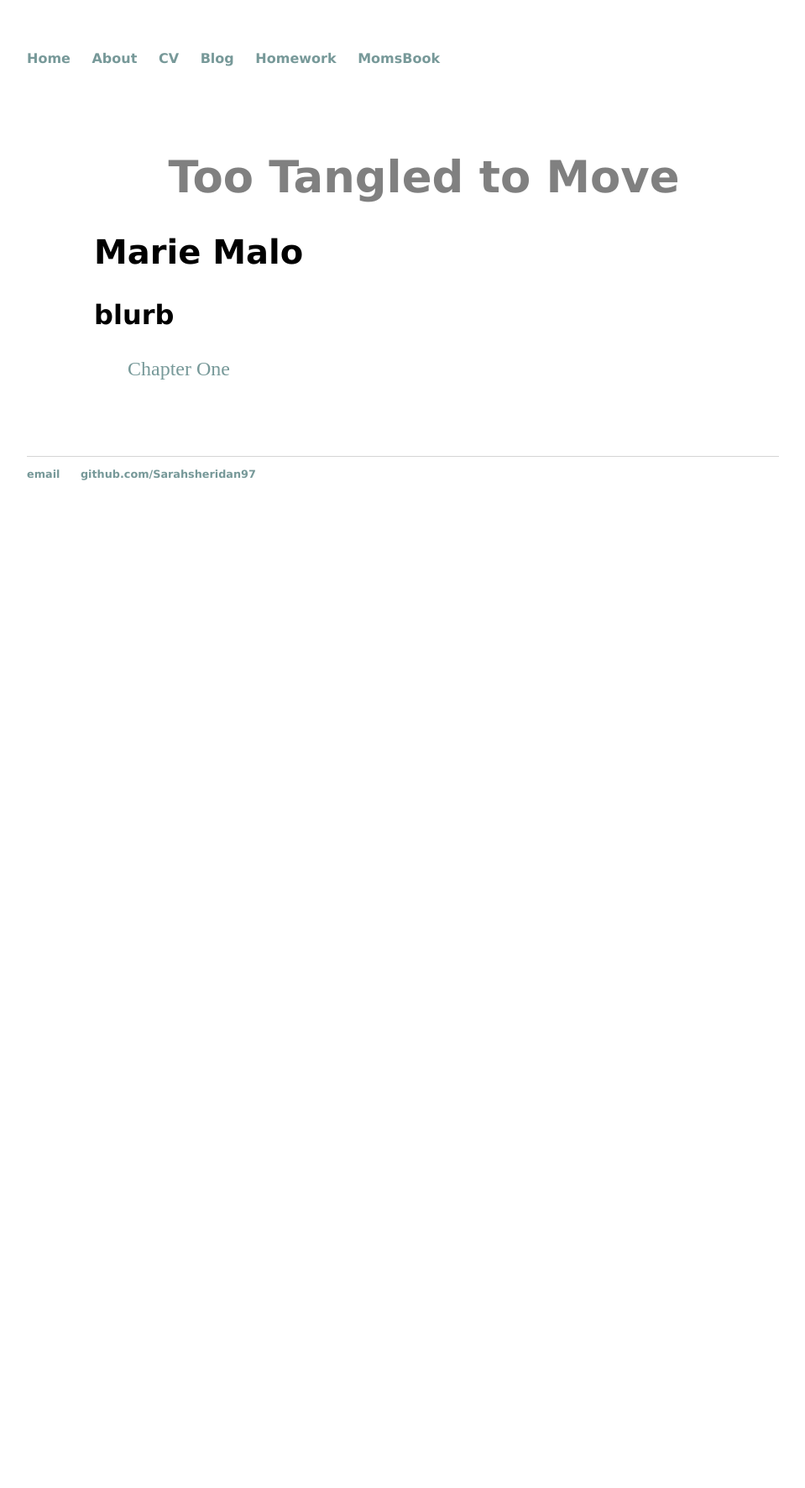
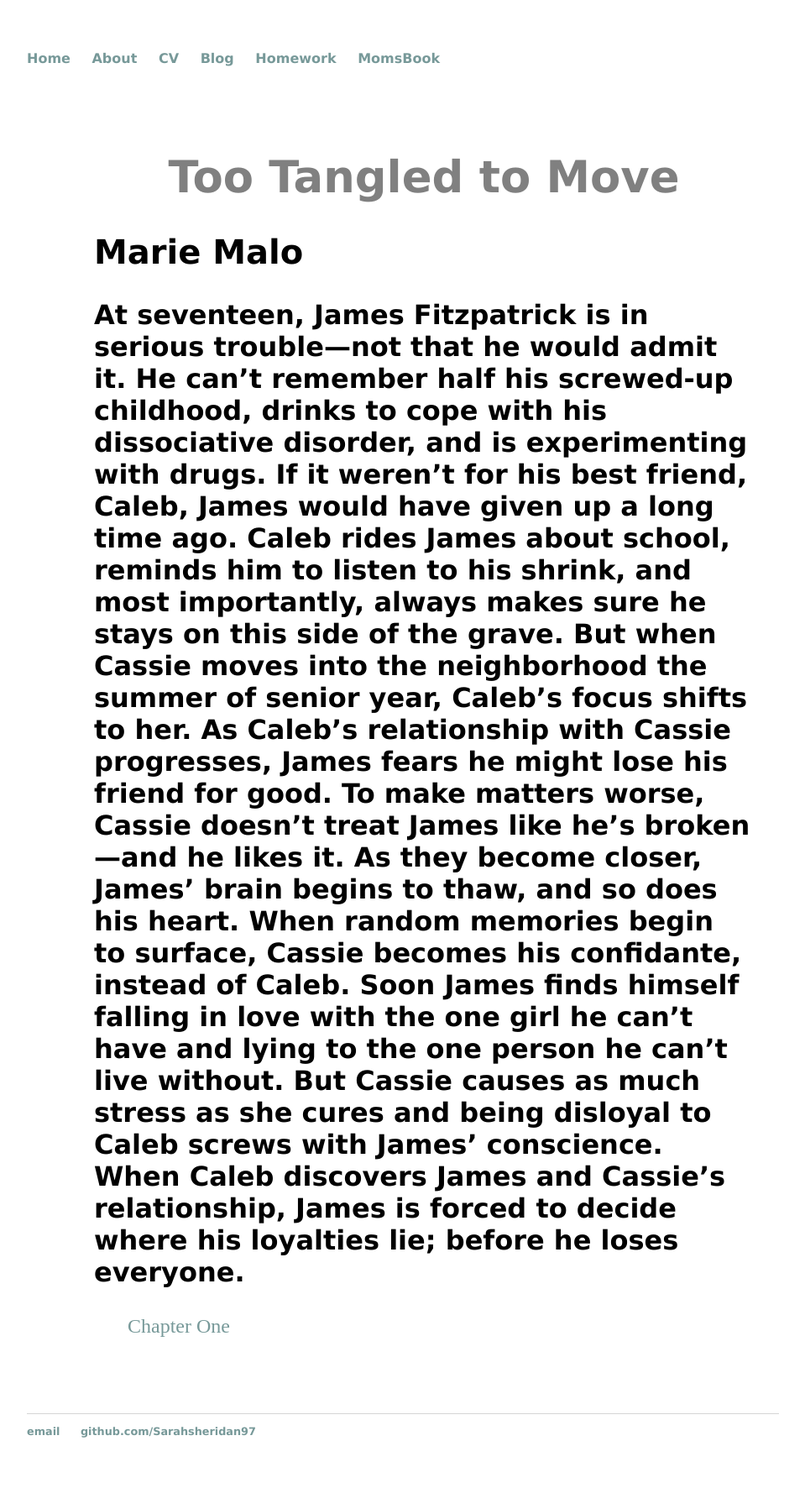
Before and after one commit to Sarahsheridan97/sarahsheridan97.github.io, a Jekyll site: the page built from mombook/index.html, in a window 1280 px wide. Shown: the whole page at 84% size, without its empty margins (160-1119 px from the left). Built offline with Jekyll 4.4.1, drawn with Linux system fonts in a browser that asks for light colours; before the commit the page ends 900 px from its top, so only the background shows below that.

Commit message:
Update index.html

```diff
--- a/mombook/index.html
+++ b/mombook/index.html
@@ -2,7 +2,15 @@
 layout: default
 title: "Too Tangled to Move"
 description: "Marie Malo"
-blurb: "blurb"
+blurb: "At seventeen, James Fitzpatrick is in serious trouble—not that he would admit it. He can’t remember half his screwed-up childhood, drinks to cope with his dissociative disorder, and is experimenting with drugs. If it weren’t for his best friend, Caleb, James would have given up a long time ago.
+
+Caleb rides James about school, reminds him to listen to his shrink, and most importantly, always makes sure he stays on this side of the grave. But when Cassie moves into the neighborhood the summer of senior year, Caleb’s focus shifts to her. As Caleb’s relationship with Cassie progresses, James fears he might lose his friend for good.
+
+To make matters worse, Cassie doesn’t treat James like he’s broken—and he likes it. As they become closer, James’ brain begins to thaw, and so does his heart. When random memories begin to surface, Cassie becomes his confidante, instead of Caleb. Soon James finds himself falling in love with the one girl he can’t have and lying to the one person he can’t live without.
+
+But Cassie causes as much stress as she cures and being disloyal to Caleb screws with James’ conscience. When Caleb discovers James and Cassie’s relationship, James is forced to decide where his loyalties lie; before he loses everyone.
+
+"
 date: 2022-02-10
 ---
 <h1>{{ page.title }}</h1>
```
